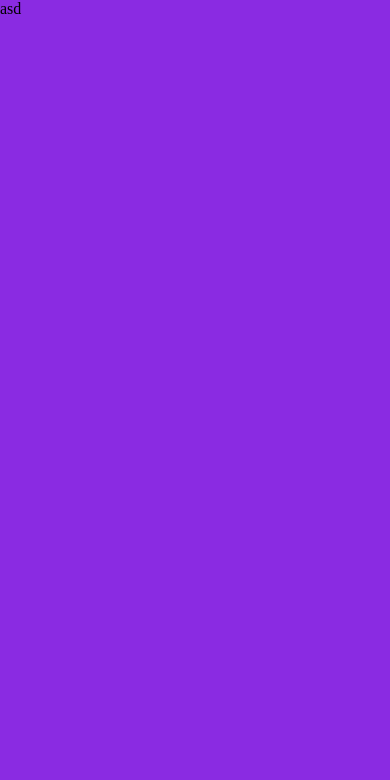
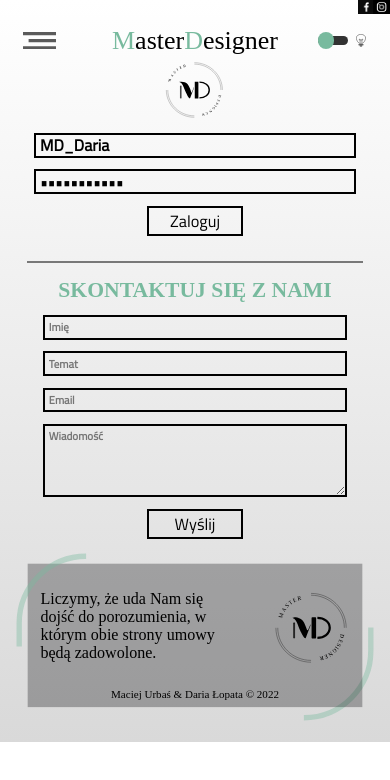
Before and after one commit to Maciej-Urbas/MasterDesigner-CompanyWebsite, an Angular app in the folder frontend/: page /login in a window 390 px wide. Shown: the top 780 px of the page. Built offline with nearby package versions, Linux system fonts and the light colour scheme; no server answers; a web font is replaced by a local one.

Commit message:
:sparkles: Change fetch to use async awiat syntax

```diff
--- a/frontend/src/app/app.component.ts
+++ b/frontend/src/app/app.component.ts
@@ -7,8 +7,6 @@ import { Component, HostListener } from '@angular/core';
 })
 export class AppComponent {
   title = 'MasterDesigner';
-
-  key = 'themeMode';
 
   @HostListener('window:scroll', ['$event']) // for window scroll events
   onScroll() {
@@ -59,6 +57,9 @@ export class AppComponent {
     if (localStorage.getItem('themeMode') == null) {
       localStorage.setItem('themeMode', 'light');
     }
+    if (localStorage.getItem('token') == null) {
+      localStorage.setItem('token', 'aaaa');
+    }
 
     const switchCheckbox = document.querySelector(
       '.nav-content-switch_checkbox'
--- a/frontend/src/app/footer/footer.component.ts
+++ b/frontend/src/app/footer/footer.component.ts
@@ -59,10 +59,10 @@ export class FooterComponent implements OnInit {
   }
 
   messageForm = new FormGroup({
-    name: new FormControl('Imie'),
-    topic: new FormControl('Temat'),
-    email: new FormControl('Adres e-mail'),
-    content: new FormControl('Wiadomość'),
+    name: new FormControl(''),
+    topic: new FormControl(''),
+    email: new FormControl(''),
+    content: new FormControl(''),
     ipAddress: new FormControl(''),
     state: new FormControl(),
   });
@@ -79,16 +79,15 @@ export class FooterComponent implements OnInit {
     );
   }
 
-  onSubmit() {
+  async onSubmit() {
     this.messageForm.controls.ipAddress.setValue(this.ipAddress);
     this.messageForm.controls.state.setValue(0);
     let messageFormObj = this.messageForm.getRawValue();
 
     // Zmiana danych w obiekt JSON
     let serializedMessageFormObj = JSON.stringify(messageFormObj);
-    alert(serializedMessageFormObj);
 
-    fetch('http://localhost:5281/api/mdMessages', {
+    await fetch('http://localhost:5281/api/mdMessages', {
       method: 'POST', // or 'PUT'
       headers: {
         'Content-Type': 'application/json',
--- a/frontend/src/app/login/login.component.css
+++ b/frontend/src/app/login/login.component.css
@@ -1,11 +1,104 @@
 .login {
-  position: fixed;
-  top: 0;
-  left: 0;
+  width: 80%;
+  position: relative;
 
-  z-index: 1000;
-  background-color: blueviolet;
+  margin: auto;
+  padding: 0;
+
+  display: flex;
+  flex-direction: column;
+  justify-content: center;
+}
+
+.loginForm {
+  display: flex;
+  flex-direction: column;
+
+  align-items: center;
+  justify-content: space-evenly;
+
+  font-family: "Titillium Web", sans-serif;
+  font-weight: 600;
+  font-size: clamp(min(16px), 2.083vw, max(40px));
 
   width: 100%;
-  height: 100vh;
 }
+.right-loginForm_small {
+  width: 100%;
+  height: clamp(min(16px), 4.791vw, max(92px));
+
+  margin-top: 2vw;
+  padding-left: 1vw;
+
+  font-family: inherit;
+  font-size: inherit;
+  font-weight: inherit;
+
+  overflow-x: scroll;
+
+  border: solid clamp(min(2px), 0.156vw, max(3px));
+  outline: none;
+  background: none;
+}
+input:-webkit-autofill,
+input:-webkit-autofill:focus {
+  transition: background-color 600000s 0s, color 600000s 0s;
+}
+input[data-autocompleted] {
+  background-color: transparent !important;
+}
+.right-loginForm_submit {
+  width: clamp(min(120px), 16.77vw, max(322px));
+  height: clamp(min(42.118px), 5.885vw, max(113px));
+
+  font-family: "Titillium Web", sans-serif;
+  font-size: clamp(min(26px), 3.385vw, max(65px));
+
+  margin-top: 2vw;
+
+  border: solid clamp(min(2px), 0.156vw, max(3px));
+  background: none;
+}
+
+@media screen and (min-width: 2px) and (max-width: 776px) {
+  .right-loginForm {
+    font-size: clamp(min(11px), 2.577vw, max(20px));
+  }
+  .right-loginForm_small {
+    margin-top: 3vw;
+  }
+  .right-loginForm_submit {
+    display: flex;
+    align-items: center;
+    justify-content: center;
+
+    width: clamp(min(64px), 24.6vw, max(190.896px));
+    height: clamp(min(24.287px), 7.731vw, max(60px));
+
+    font-size: clamp(min(13px), 4.188vw, max(32.5px));
+    padding-top: -2vw;
+
+    margin-top: 3vw;
+
+    border: solid clamp(min(2px), 0.156vw, max(3px));
+    background: none;
+  }
+}
+
+.right-loginForm_small1-dark {
+  border-color: white;
+  color: white;
+}
+.right-loginForm_small2-dark {
+  border-color: white;
+  color: white;
+}
+.right-loginForm_small3-dark {
+  border-color: white;
+  color: white;
+}
+
+.right-loginForm_submit-dark {
+  border-color: white;
+  color: white;
+}
--- a/frontend/src/app/login/login.component.html
+++ b/frontend/src/app/login/login.component.html
@@ -1 +1,17 @@
-<div class="login">asd</div>
+<div class="login">
+  <form class="loginForm" [formGroup]="loginForm" (ngSubmit)="onLogin()">
+    <input
+      class="right-loginForm_small right-loginForm_small1"
+      type="text"
+      placeholder="Login"
+      formControlName="login"
+    />
+    <input
+      class="right-loginForm_small right-loginForm_small2"
+      type="password"
+      placeholder="Hasło"
+      formControlName="password"
+    />
+    <button class="right-loginForm_submit" type="submit">Zaloguj</button>
+  </form>
+</div>
--- a/frontend/src/app/login/login.component.ts
+++ b/frontend/src/app/login/login.component.ts
@@ -1,15 +1,78 @@
 import { Component, OnInit } from '@angular/core';
+import { FormControl, FormGroup } from '@angular/forms';
 
 @Component({
   selector: 'app-login',
   templateUrl: './login.component.html',
-  styleUrls: ['./login.component.css']
+  styleUrls: ['./login.component.css'],
 })
 export class LoginComponent implements OnInit {
-
-  constructor() { }
+  constructor() {}
 
   ngOnInit(): void {
+    if (localStorage.getItem('themeMode') == 'dark') {
+      if (document.querySelector('.right-loginForm_small1') != null) {
+        document
+          .querySelector('.right-loginForm_small1')
+          ?.classList.add('right-loginForm_small1-dark');
+      }
+      if (document.querySelector('.right-loginForm_small2') != null) {
+        document
+          .querySelector('.right-loginForm_small2')
+          ?.classList.add('right-loginForm_small2-dark');
+      }
+      if (document.querySelector('.right-loginForm_small3') != null) {
+        document
+          .querySelector('.right-loginForm_small3')
+          ?.classList.add('right-loginForm_small3-dark');
+      }
+
+      if (document.querySelector('.right-loginForm_large') != null) {
+        document
+          .querySelector('.right-loginForm_large')
+          ?.classList.add('right-loginForm_large-dark');
+      }
+
+      if (document.querySelector('.right-loginForm_submit') != null) {
+        document
+          .querySelector('.right-loginForm_submit')
+          ?.classList.add('right-loginForm_submit-dark');
+      }
+    }
   }
 
+  loginForm = new FormGroup({
+    // login: new FormControl('MD_Maciej'),
+    // password: new FormControl('MdMaciej1$%2'),
+    login: new FormControl('MD_Daria'),
+    password: new FormControl('MdDaria1$%2'),
+  });
+
+  async onLogin() {
+    let loginFormObj = this.loginForm.getRawValue();
+
+    let serializedLoginFormObj = JSON.stringify(loginFormObj);
+
+    await fetch('http://localhost:5281/api/mdUsers/login', {
+      method: 'POST', // or 'PUT'
+      headers: {
+        'Content-Type': 'application/json',
+      },
+      body: serializedLoginFormObj,
+    })
+      .then((response) => response.json())
+      .then((loginFormObj) => {
+        console.log('Success:', loginFormObj);
+        serializedLoginFormObj = JSON.stringify(loginFormObj);
+      })
+      .catch((error) => {
+        console.error('Error:', error);
+      });
+
+    loginFormObj = JSON.parse(serializedLoginFormObj);
+    if (loginFormObj.token != undefined) {
+      localStorage.setItem('token', loginFormObj.token);
+      window.location.href = 'http://localhost:4200/login/messages';
+    }
+  }
 }
```
